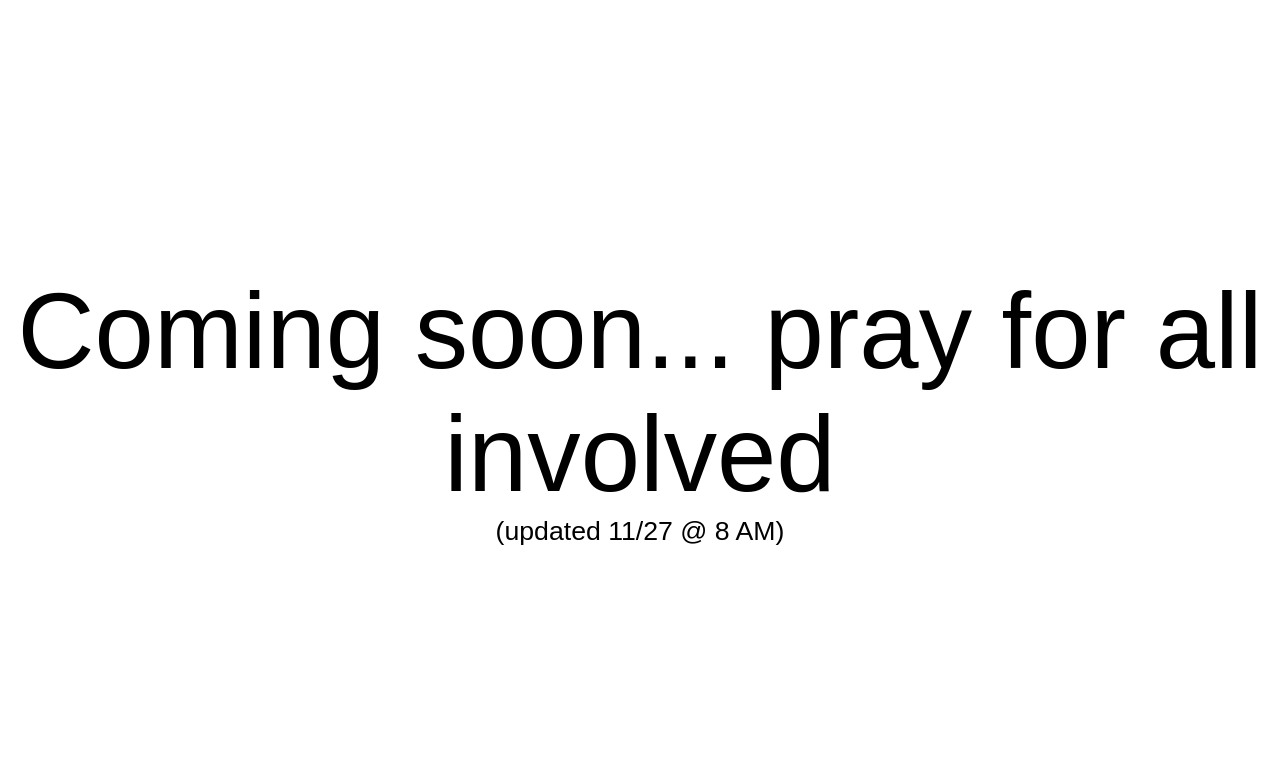
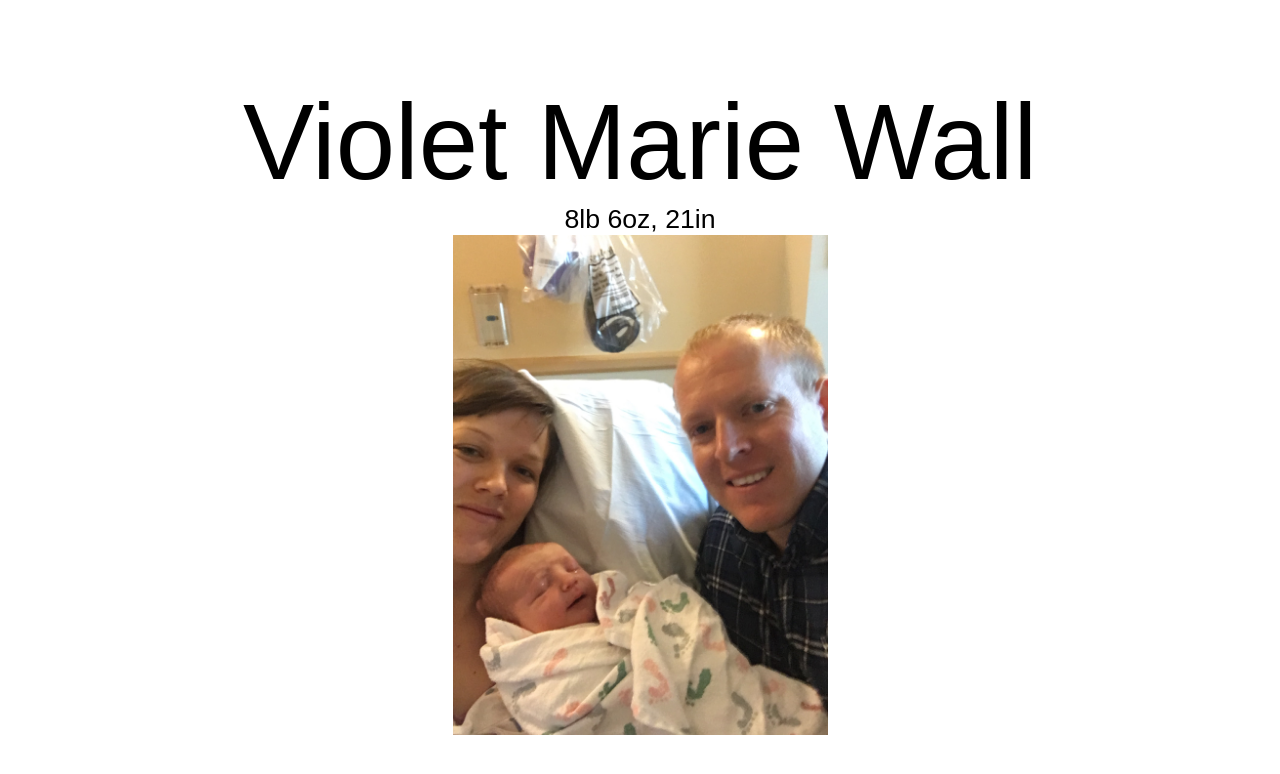
Before and after one commit to byronwall/isbabywallhere, a plain HTML site: page index.html in a window 1280 px wide. Drawn offline with Linux system fonts and the light colour scheme.

Commit message:
Update with good news!

```diff
--- a/index.html
+++ b/index.html
@@ -43,11 +43,13 @@
 <body>
 	<div class="main">
 		<div class="wrapper" id="textSpot">
-			Coming soon... pray for all involved
+			Violet Marie Wall
 			<br>
 			<span class="small">
-				(updated 11/27 @ 8 AM)
+				8lb 6oz, 21in
 			</span>
+			<br>
+			<img height="500px" src="baby-wall.jpeg" />
 		</div>
 	</div>
 </body>
```
Also changed, not shown: baby-wall.jpeg (added).
